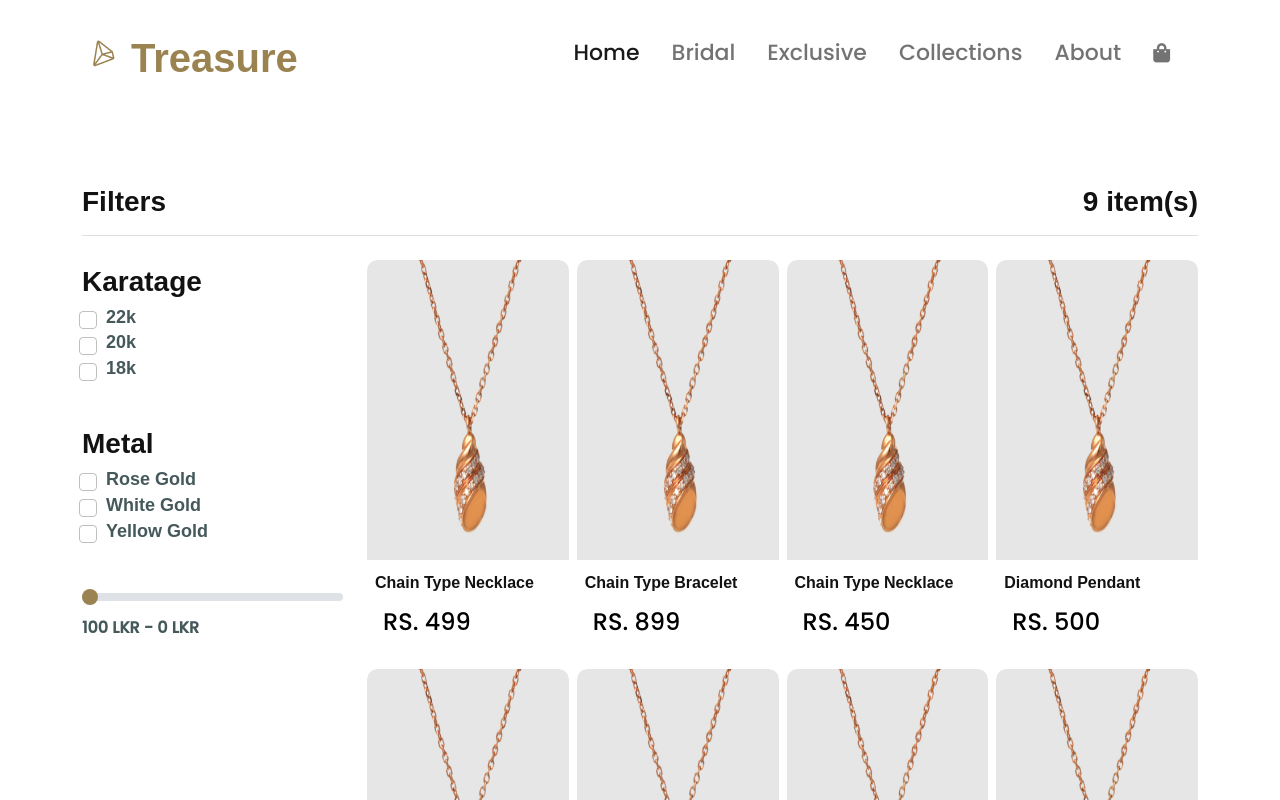
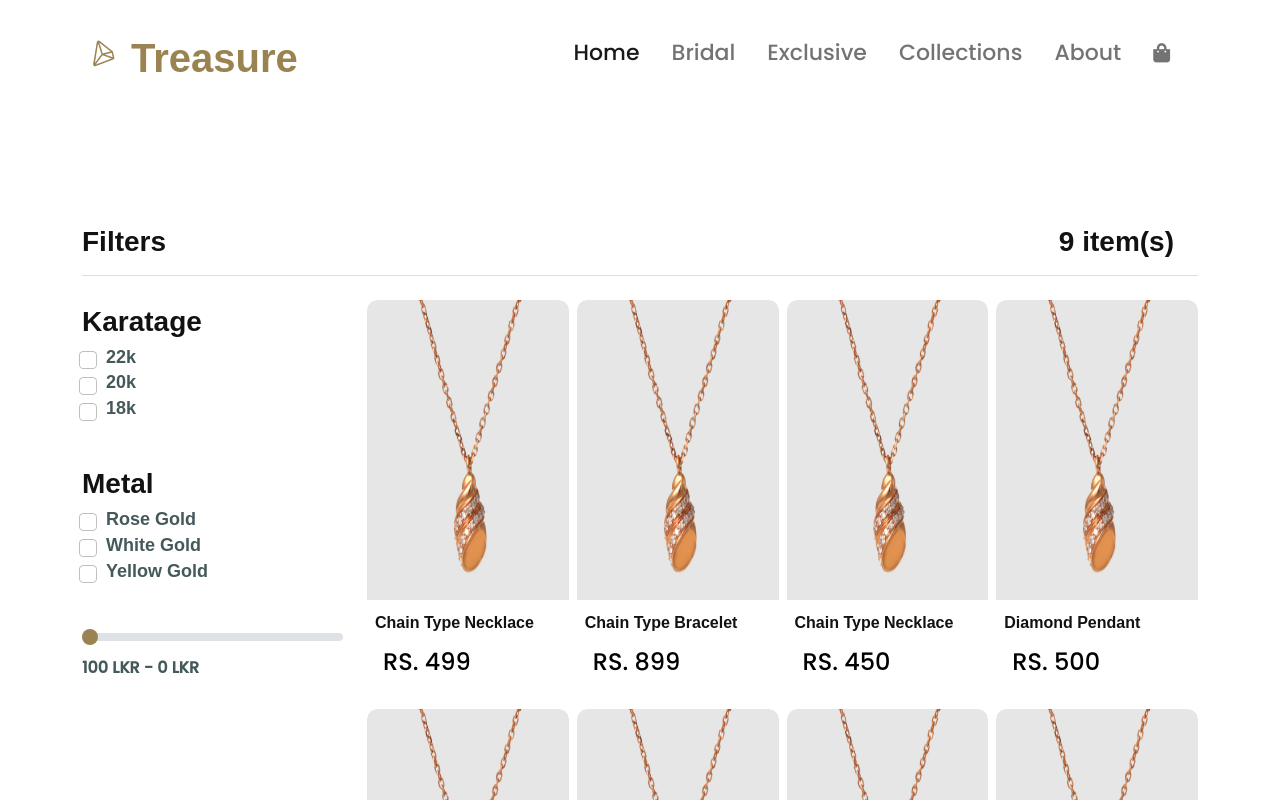
Before and after one commit to Asanka301/jewellerapp, a React (Create React App) app: page /shop in a window 1280 px wide. Shown: the top 800 px of the page. Built offline with nearby package versions, Linux system fonts and the light colour scheme; some icons are missing; a web font is replaced by a local one.

Commit message:
mobile view changed

```diff
--- a/src/pages/ShopPage/Shop.js
+++ b/src/pages/ShopPage/Shop.js
@@ -64,14 +64,17 @@ export default function Shop() {
       <div className="container-fluid fruite py-0">
         <div className="container py-5">
           <div className="row g-4">
-            <div className="col-lg-12 mt-2  ">
+            <div className="col-lg-12 mt-0  ">
               <div className="row g-4 mt-4">
-                <div className="col-xl-3 d-flex justify-content-start align-items-center">
-                  <h3>Filters</h3>
-                </div>
                 <div className="col-xl-6"></div>
-                <div className="col-xl-3 d-flex justify-content-end align-items-center">
-                  <h3>{totalItemCount} item(s)</h3>
+                <div className="row g-4 mt-4">
+                  <div className="col-xl-3 d-flex justify-content-start align-items-center">
+                    <h3>Filters</h3>
+                  </div>
+                  <div className="col-xl-6"></div>
+                  <div className="col-xl-3 d-none d-xl-flex justify-content-end align-items-center">
+                    <h3>{totalItemCount} item(s)</h3>
+                  </div>
                 </div>
               </div>
 
```
